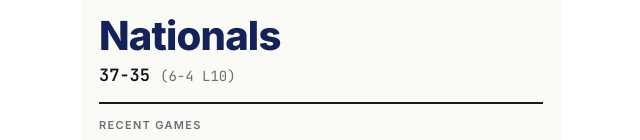
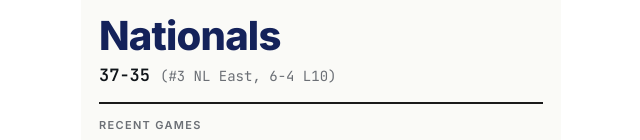
Before and after one commit to jaynarg/team-tracker-mlb, a React (Vite) app: page / in a window 1280 px wide. Shown: the part 137-277 px from the top of the page, without its empty margins (319-959 px from the left). Built offline with nearby package versions, Linux system fonts and the light colour scheme; no server answers.

Commit message:
Update App.jsx

```diff
--- a/src/App.jsx
+++ b/src/App.jsx
@@ -40,6 +40,16 @@
   { id: 120, name: 'Nationals',    abbr: 'WSH', leagueId: 104, color: '#14225A' },
 ];
 const TEAMS_SORTED = [...TEAMS].sort((a, b) => a.name.localeCompare(b.name));
+
+// MLB division IDs → short display names
+const DIVISION_NAMES = {
+  200: 'AL West',
+  201: 'AL East',
+  202: 'AL Central',
+  203: 'NL West',
+  204: 'NL East',
+  205: 'NL Central',
+};
 
 // ===== Cache (localStorage, 5-min TTL) =====
 // localStorage is blocked in Claude's artifact sandbox; try/catch makes it a silent no-op there.
@@ -95,7 +105,7 @@
   loading: false,
   error: null,
   isMock: true,
-  record: { wins: 37, losses: 35, l10W: 6, l10L: 4 },
+  record: { wins: 37, losses: 35, l10W: 6, l10L: 4, divisionRank: '3', divisionName: 'NL East' },
   recent: [
     {
       gamePk: 1, gameDate: '2026-06-12T23:05:00Z',
@@ -212,15 +222,22 @@
   ]);
 
   let teamRecord = null;
+  let divisionId = null;
   for (const div of standings.records || []) {
     const found = (div.teamRecords || []).find((t) => t.team?.id === TEAM_ID);
-    if (found) { teamRecord = found; break; }
+    if (found) {
+      teamRecord = found;
+      divisionId = div.division?.id;
+      break;
+    }
   }
   const wins = teamRecord?.wins ?? 0;
   const losses = teamRecord?.losses ?? 0;
   const l10 = (teamRecord?.records?.splitRecords || []).find((r) => r.type === 'lastTen');
   const l10W = l10?.wins ?? 0;
   const l10L = l10?.losses ?? 0;
+  const divisionRank = teamRecord?.divisionRank ?? null;
+  const divisionName = DIVISION_NAMES[divisionId] || null;
 
   const allGames = (schedule.dates || []).flatMap((d) => d.games || []);
   allGames.sort((a, b) => new Date(a.gameDate) - new Date(b.gameDate));
@@ -247,7 +264,7 @@
   return {
     loading: false,
     error: null,
-    record: { wins, losses, l10W, l10L },
+    record: { wins, losses, l10W, l10L, divisionRank, divisionName },
     recent: recentWithNotable,
     upcoming,
     seasonHitters: topHitters(seasonHit, 4),
@@ -462,12 +479,15 @@
 }
 
 function TeamHeader({ team, record }) {
+  const hasRank = record.divisionRank && record.divisionName;
   return (
     <div className="team-header">
       <div className="team-name">{team.name}</div>
       <div className="team-record">
         <span className="rec-main">{record.wins}-{record.losses}</span>
-        <span className="rec-l10">({record.l10W}-{record.l10L} L10)</span>
+        <span className="rec-l10">
+          ({hasRank ? `#${record.divisionRank} ${record.divisionName}, ` : ''}{record.l10W}-{record.l10L} L10)
+        </span>
       </div>
     </div>
   );
```
